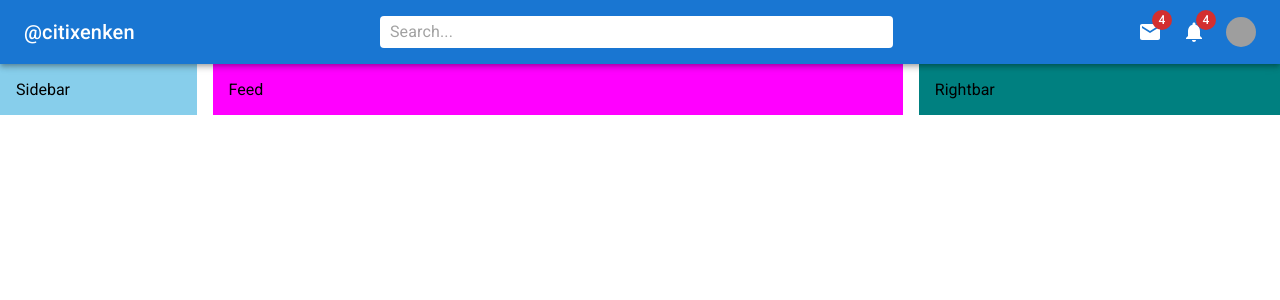
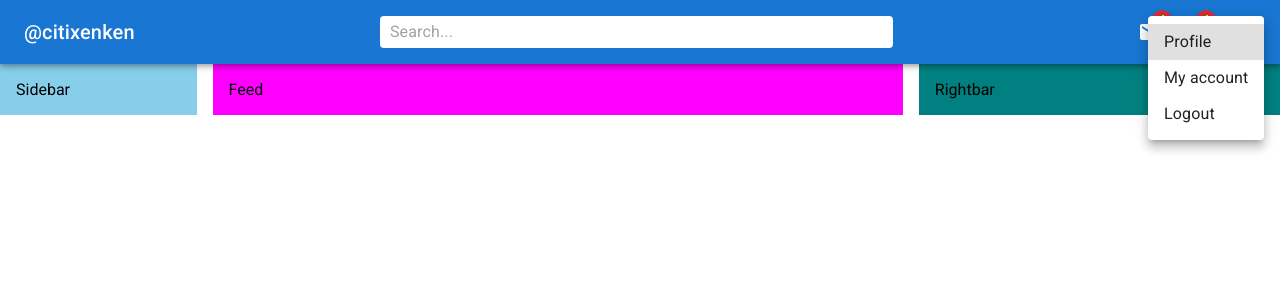
Before and after one commit to citixenken/react-mui, a React (Create React App) app: page / in a window 1280 px wide. Both pictures are taken after a click on the element 1240 px from the left and 32 px from the top of the page. Shown: the top 300 px of the page. Built offline with nearby package versions, Linux system fonts and the light colour scheme; grey boxes are pictures that could not be loaded.

Commit message:
MUI menu

```diff
--- a/src/components/Navbar.jsx
+++ b/src/components/Navbar.jsx
@@ -1,3 +1,4 @@
+import { useState } from "react";
 import {
   AppBar,
   Toolbar,
@@ -7,6 +8,8 @@
   InputBase,
   Badge,
   Avatar,
+  Menu,
+  MenuItem,
 } from "@mui/material";
 import {
   AlternateEmailRounded,
@@ -45,6 +48,8 @@
 }));
 
 const Navbar = () => {
+  const [open, setOpen] = useState(false);
+
   return (
     <AppBar position="sticky">
       <StyledToolbar>
@@ -69,16 +74,38 @@
           <Avatar
             sx={{ width: 30, height: 30 }}
             src="https://images.pexels.com/photos/1875480/pexels-photo-1875480.jpeg?auto=compress&cs=tinysrgb&w=1260&h=750&dpr=2"
+            onClick={(e) => setOpen(true)}
           />
         </Icons>
         <UserBox>
           <Avatar
             sx={{ width: 30, height: 30 }}
             src="https://images.pexels.com/photos/1875480/pexels-photo-1875480.jpeg?auto=compress&cs=tinysrgb&w=1260&h=750&dpr=2"
+            onClick={(e) => setOpen(true)}
           />
           <Typography variant="span">Ken</Typography>
         </UserBox>
       </StyledToolbar>
+
+      <Menu
+        id="demo-positioned-menu"
+        aria-labelledby="demo-positioned-button"
+        open={open}
+        // click elsewhere on screen to close
+        onClose={(e) => setOpen(false)}
+        anchorOrigin={{
+          vertical: "top",
+          horizontal: "right",
+        }}
+        transformOrigin={{
+          vertical: "top",
+          horizontal: "right",
+        }}
+      >
+        <MenuItem>Profile</MenuItem>
+        <MenuItem>My account</MenuItem>
+        <MenuItem>Logout</MenuItem>
+      </Menu>
     </AppBar>
   );
 };
```
